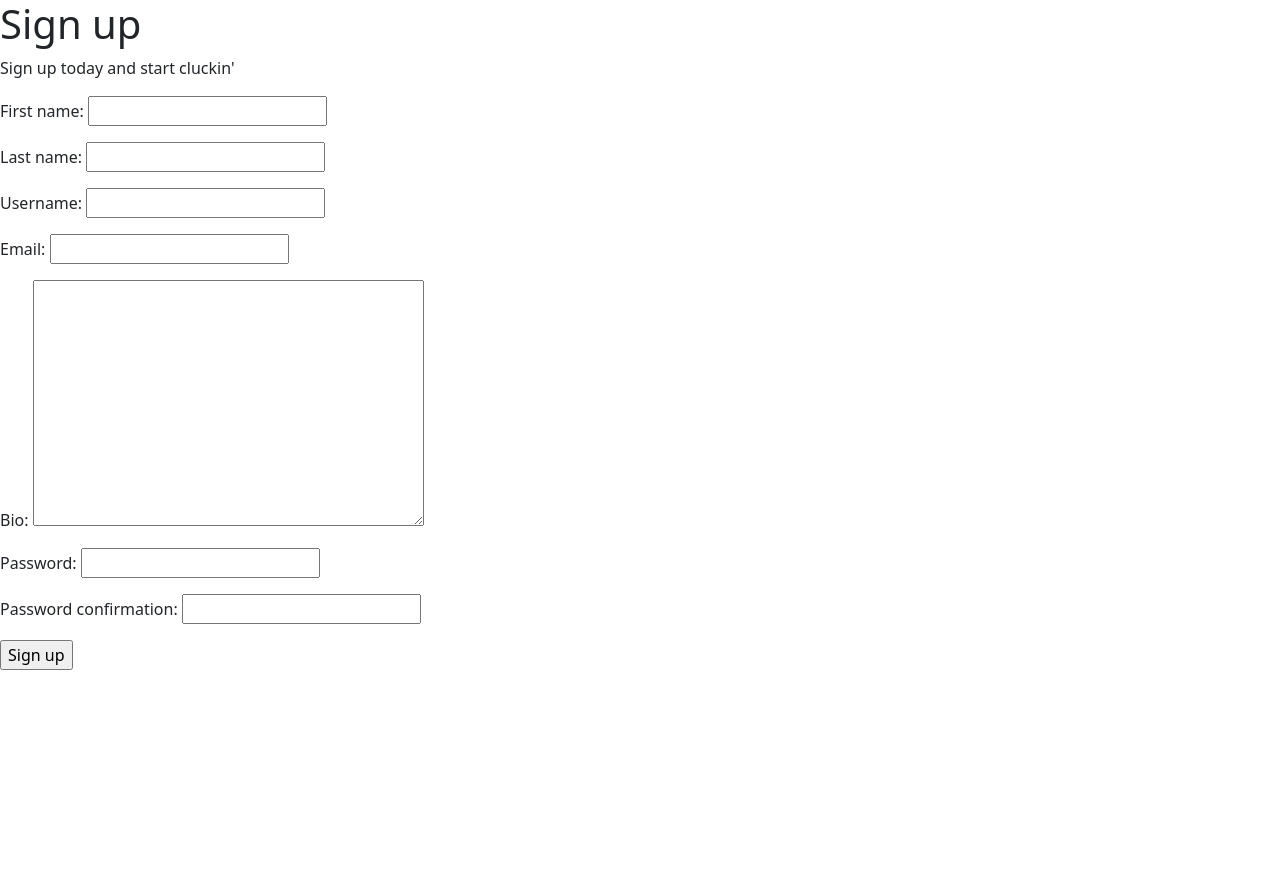
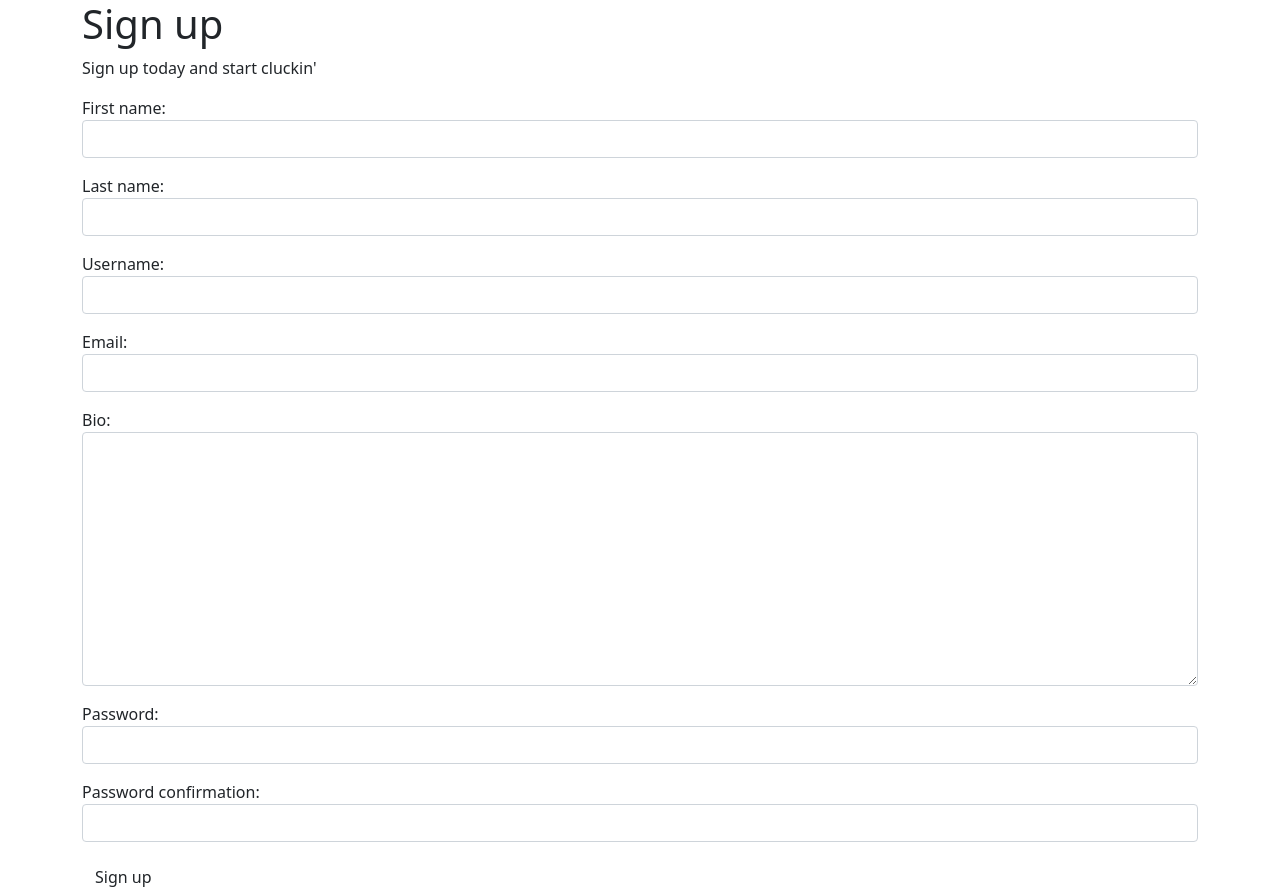
Before and after one commit to laurenceandrews/clucker, a Django app: page /sign_up/ in a window 1280 px wide. Before the commit the page ends 670 px from the top, so only its background shows below. Run offline with Django 3.2, Linux system fonts and the light colour scheme; some libraries are stand-ins or nearby versions.

Commit message:
Render sign up form with Bootstrap

```diff
--- a/clucker/settings.py
+++ b/clucker/settings.py
@@ -39,6 +39,7 @@ INSTALLED_APPS = [
     'django.contrib.messages',
     'django.contrib.staticfiles',
     'microblogs',
+    'widget_tweaks'
 ]
 
 MIDDLEWARE = [
--- a/microblogs/templates/sign_up.html
+++ b/microblogs/templates/sign_up.html
@@ -1,10 +1,36 @@
 {% extends 'base.html' %}
 {% block body %}
-<h1>Sign up</h1>
-<p>Sign up today and start cluckin'</p>
-<form action="{% url 'sign_up' %}" method="post">
-  {% csrf_token %}
-  {{ form.as_p }}
-  <input type="submit" value="Sign up">
-</form>
+<div class="container">
+  <div class="row">
+    <div class = "col-12">
+    <h1>Sign up</h1>
+    <p>Sign up today and start cluckin'</p>
+    <form action="{% url 'sign_up' %}" method="post">
+      {% csrf_token %}
+      {% load widget_tweaks %}
+      {% for field in form %}
+        <div class="mb-3">
+          {{ field.label_tag}}
+          {% if form.is_bound %}
+            {% if field.errors %}
+              {% render_field field class="form-control is-invalid" %}
+            {% else %}
+              {% render_field field class="form-control is-valid" %}
+            {% endif %}
+          {% else %}
+            {% render_field field class="form-control" %}
+          {% endif %}
+          <div class="valid-feedback">
+            Looks good!
+          </div>
+          <div class="invalid-feedback">
+            {{ field.errors }}
+          </div>
+        </div>
+      {% endfor %}
+      <input type="submit" value="Sign up" class="btn btn_primary">
+    </form>
+    </div>
+  </div>
+</div>
 {% endblock %}
--- a/requirements.txt
+++ b/requirements.txt
@@ -1,6 +1,7 @@
 asgiref==3.4.1
 coverage==6.1.1
 Django==3.2.7
+django-widget-tweaks==1.4.9
 Faker==8.16.0
 python-dateutil==2.8.2
 pytz==2021.3
```
